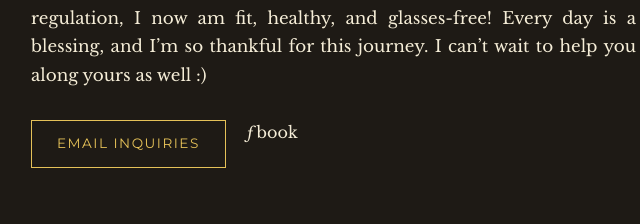
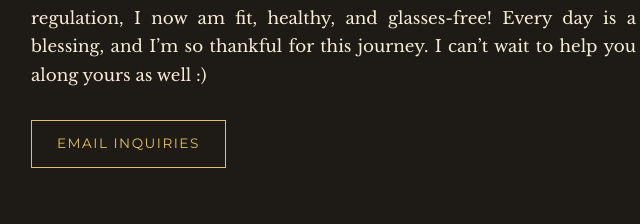
Before and after one commit to viviyums-boop/neuromechanicalanimal.com, a plain HTML site: page index.html in a window 1280 px wide. Shown: the part 3016-3240 px from the top of the page, 459-1099 px from the left. Drawn offline with nearby package versions, Linux system fonts and the light colour scheme; a script that the page names is missing.

Commit message:
Update index.html

```diff
--- a/index.html
+++ b/index.html
@@ -413,7 +413,7 @@
                 <p>So, it’s lovely to meet you! The initial start to my love for somatic work and psychology came from my own recovery from a spinal cord injury in 2013. I also have healed systemic stress for a number of individuals, but we’re out own best case studies! I used to have dysautonomia and fainting spells, and I wore glasses with a -10.50 prescription! Through my own somatic work and nervous system regulation, I now am fit, healthy, and glasses-free! Every day is a blessing, and I’m so thankful for this journey. I can’t wait to help you along yours as well :)</p>
                 <div class="contact-buttons">
                     <a href="mailto:vivianmorganmitchell@gmail.com" class="btn-outline">Email Inquiries</a>
-        ƒbook
+
 
 
                 </div>
```
